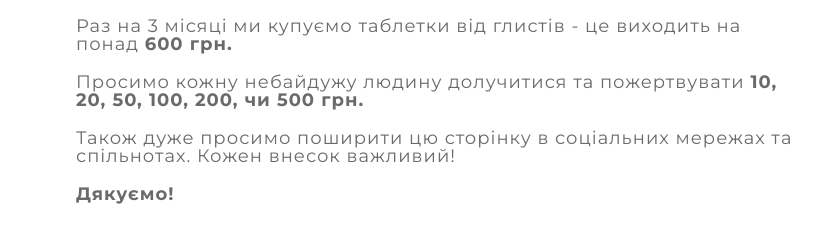
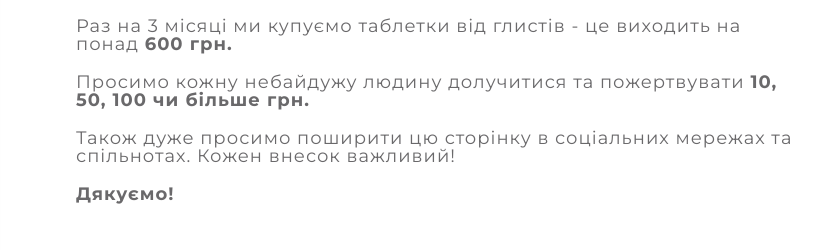
Before and after one commit to SitesUa/HELP.DOG, a plain HTML site: page index.html in a window 1280 px wide. Shown: the part 1476-1726 px from the top of the page, 444-1280 px from the left. Drawn offline with nearby package versions, Linux system fonts and the light colour scheme.

Commit message:
Update index.html

```diff
--- a/index.html
+++ b/index.html
@@ -401,7 +401,7 @@
                             <div class="intro__text">Кожні 2 тижні ми купуємо песикам каплі від кліщів, щоб не повторювати жахливий досвід лікування від страшних хвороб, що вони переносять.
                             </div>
                             <div class="intro__text">Раз на 3 місяці ми купуємо таблетки від глистів - це виходить на понад  <span>600 грн.</span></div>
-                            <div class="intro__text">Просимо кожну небайдужу людину долучитися та пожертвувати <span>10, 20, 50, 100, 200, чи 500 грн.</span></div>
+                            <div class="intro__text">Просимо кожну небайдужу людину долучитися та пожертвувати <span>10, 50, 100 чи більше грн.</span></div>
                             <div class="intro__text">Також дуже просимо поширити цю сторінку в соціальних мережах та спільнотах. Кожен внесок важливий!</div>
                             <div class="intro__text"><span>Дякуємо!</span>
                             </div>
```
